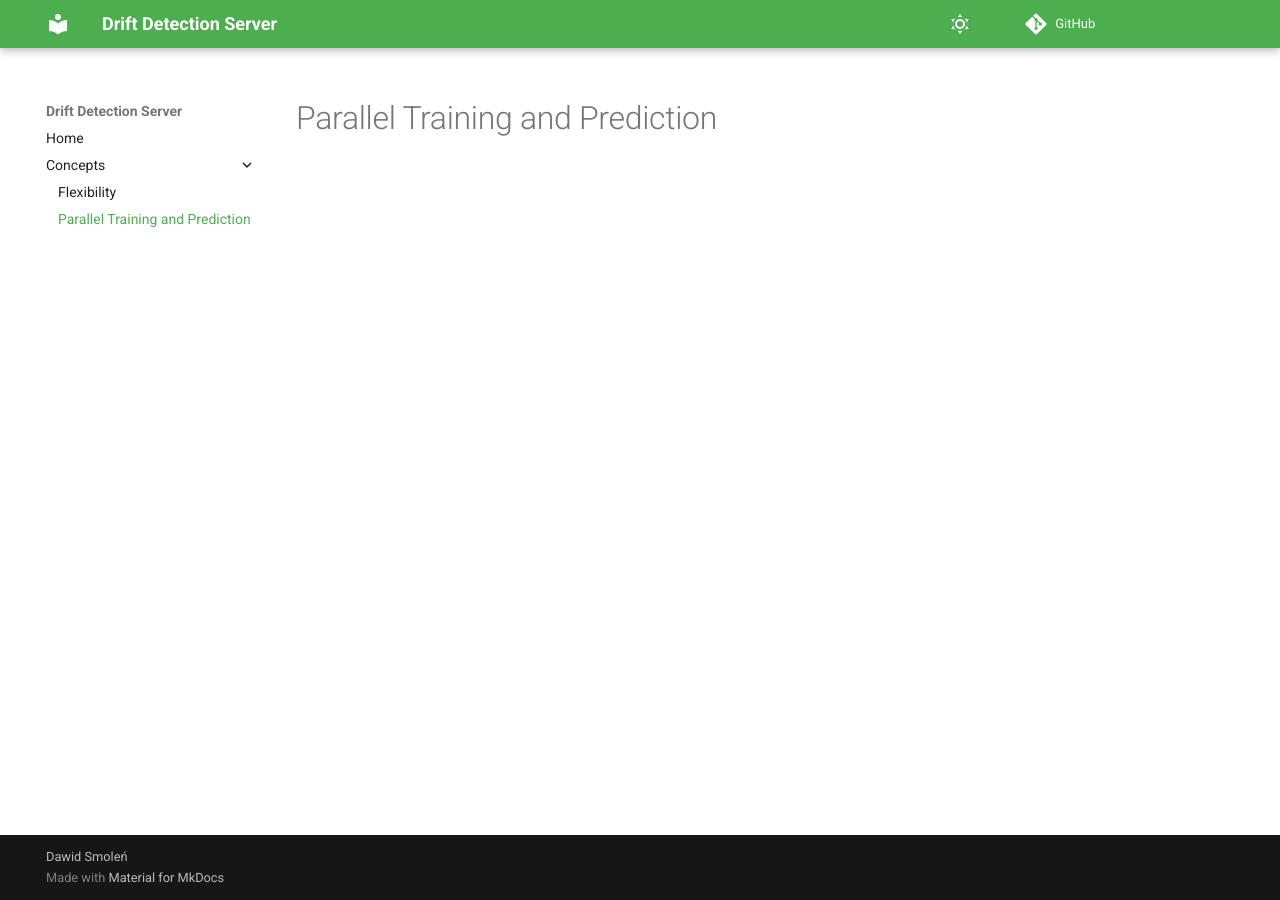
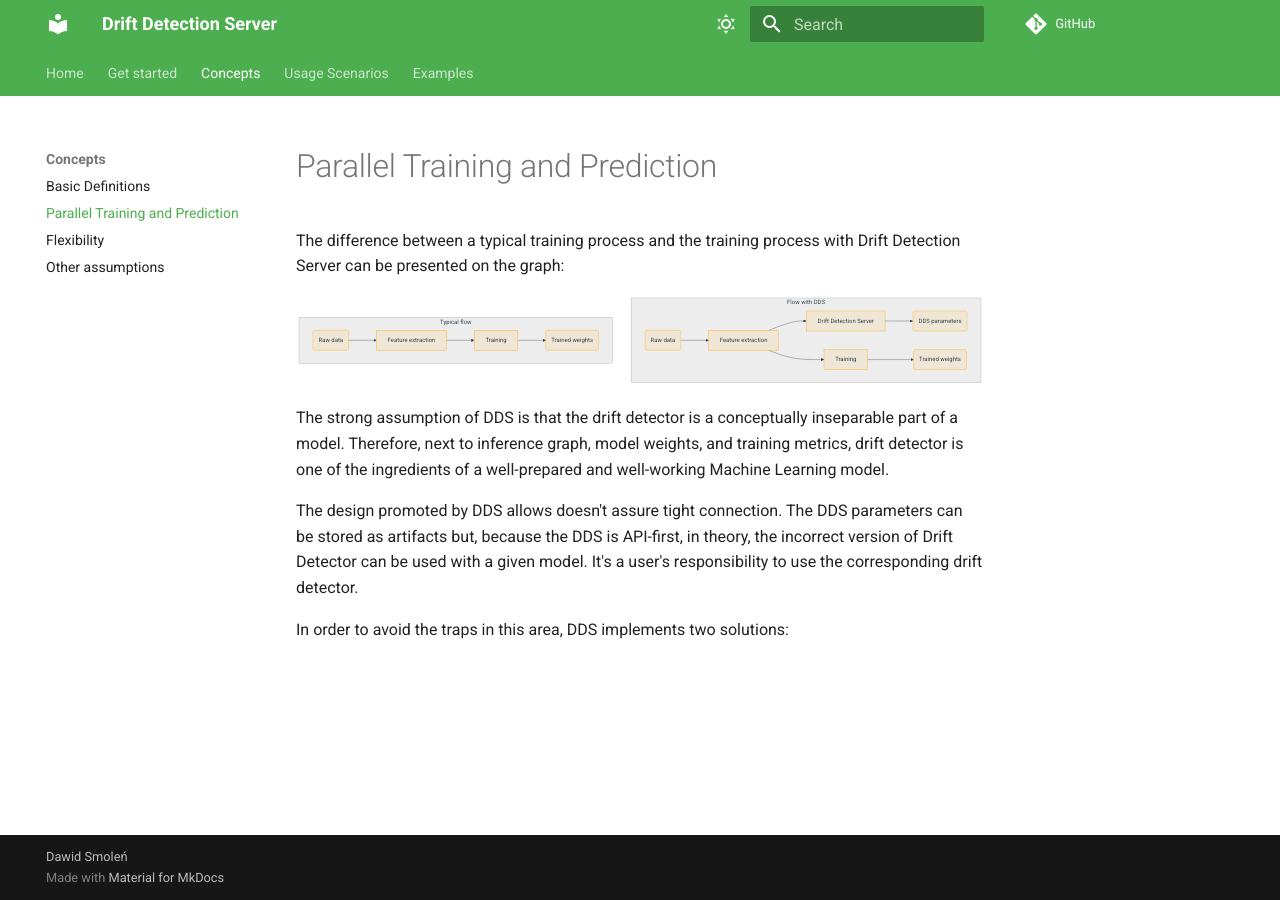
Before and after one commit to sign-ai/drifting, an MkDocs documentation site: the page built from docs/concepts/parallel_training_and_prediction.md, in a window 1280 px wide. Built offline with MkDocs 1.6.1 and Material for MkDocs 9.7.7, drawn with Linux system fonts in a browser that asks for light colours; comment, search, counter and statistics services are not loaded.

Commit message:
feat: mkdocs configuration for nicer docs

````diff
--- a/docs/concepts/parallel_training_and_prediction.md
+++ b/docs/concepts/parallel_training_and_prediction.md
@@ -1 +1,36 @@
 # Parallel Training and Prediction
+
+The difference between a typical training process and
+the training process with Drift Detection Server
+can be presented on the graph:
+
+```mermaid
+graph TD
+
+  subgraph "Flow with DDS"
+  A(Raw data) --> B[Feature extraction];
+  B --> C[Training];
+  B --> E[Drift Detection Server];
+  E --> F(DDS parameters);
+  C --> D(Trained weights);
+  end
+  subgraph "Typical flow"
+  K(Raw data) --> L[Feature extraction];
+  L --> M[Training];
+  M --> N(Trained weights);
+  end
+
+```
+
+The strong assumption of DDS is that the drift detector is a conceptually
+inseparable part of a model. Therefore, next to inference graph, model weights,
+and training metrics, drift detector is one of the ingredients of a
+well-prepared and well-working Machine Learning model.
+
+The design promoted by DDS allows doesn't assure tight connection.
+The DDS parameters can be stored as artifacts but, because the
+DDS is API-first, in theory, the incorrect version of Drift Detector can be used
+with a given model. It's a user's responsibility to use the corresponding
+drift detector.
+
+In order to avoid the traps in this area, DDS implements two solutions:
--- a/mkdocs.yml
+++ b/mkdocs.yml
@@ -6,17 +6,75 @@
 copyright: Dawid Smoleń
 plugins:
   - mkdocstrings
+  - search
+
 markdown_extensions:
+  - abbr
+  - admonition
+  - attr_list
+  - def_list
+  - footnotes
+  - md_in_html
+  - toc:
+      permalink: true
+  - pymdownx.arithmatex:
+      generic: true
+  - pymdownx.betterem:
+      smart_enable: all
+  - pymdownx.caret
+  - pymdownx.details
   - pymdownx.emoji:
+      emoji_generator: !!python/name:materialx.emoji.to_svg
       emoji_index: !!python/name:materialx.emoji.twemoji
-      emoji_generator: !!python/name:materialx.emoji.to_svg
+  - pymdownx.highlight:
+      anchor_linenums: true
+  - pymdownx.inlinehilite
+  - pymdownx.keys
+  - pymdownx.magiclink:
+      repo_url_shorthand: true
+      user: squidfunk
+      repo: mkdocs-material
+  - pymdownx.mark
+  - pymdownx.smartsymbols
   - pymdownx.superfences:
       custom_fences:
         - name: mermaid
           class: mermaid
           format: !!python/name:pymdownx.superfences.fence_code_format
+  - pymdownx.tabbed:
+      alternate_style: true
+  - pymdownx.tasklist:
+      custom_checkbox: true
+  - pymdownx.tilde
+
 theme:
   name: material
+
+  language: en
+
+  features:
+    # - announce.dismiss
+    - content.code.annotate
+    # - content.tabs.link
+    - content.tooltips
+    # - header.autohide
+    # - navigation.expand
+    - navigation.indexes
+    # - navigation.instant
+    # - navigation.prune
+    - navigation.sections
+    - navigation.tabs
+    # - navigation.tabs.sticky
+    - navigation.top
+    - navigation.tracking
+    - search.highlight
+    - search.share
+    - search.suggest
+    - toc.follow
+    # - toc.integrate
+  font:
+    text: Roboto
+    code: Roboto Mono
   palette:
     - media: "(prefers-color-scheme: light)"
       scheme: default
@@ -36,6 +94,14 @@
   - css/extra.css
 nav:
   - Home: index.md
+  - Get started:
+      - Local installation: get_started/local_installation.md
+      - Server setup using docker: get_started/server_setup_using_docker.md
   - Concepts:
+      - Basic Definitions: concepts/basic_objects.md
+      - Parallel Training and Prediction: concepts/parallel_training_and_prediction.md
       - Flexibility: concepts/flexibility.md
-      - Parallel Training and Prediction: concepts/parallel_training_and_prediction.md
+      - Other assumptions: concepts/other_assumptions.md
+  - Usage Scenarios: usage_scenarios.md
+  - Examples:
+      - Local usage: examples/local_usage.md
````
Also changed, not shown: docs/concepts/basic_objects.md (added, +28 -0 lines), docs/concepts/other_assumptions.md (added, +48 -0 lines), docs/usage_scenarios.md (added, +7 -0 lines), docs/examples/local_usage.md (added), docs/get_started/local_installation.md (added), docs/get_started/server_setup_using_docker.md (added).
